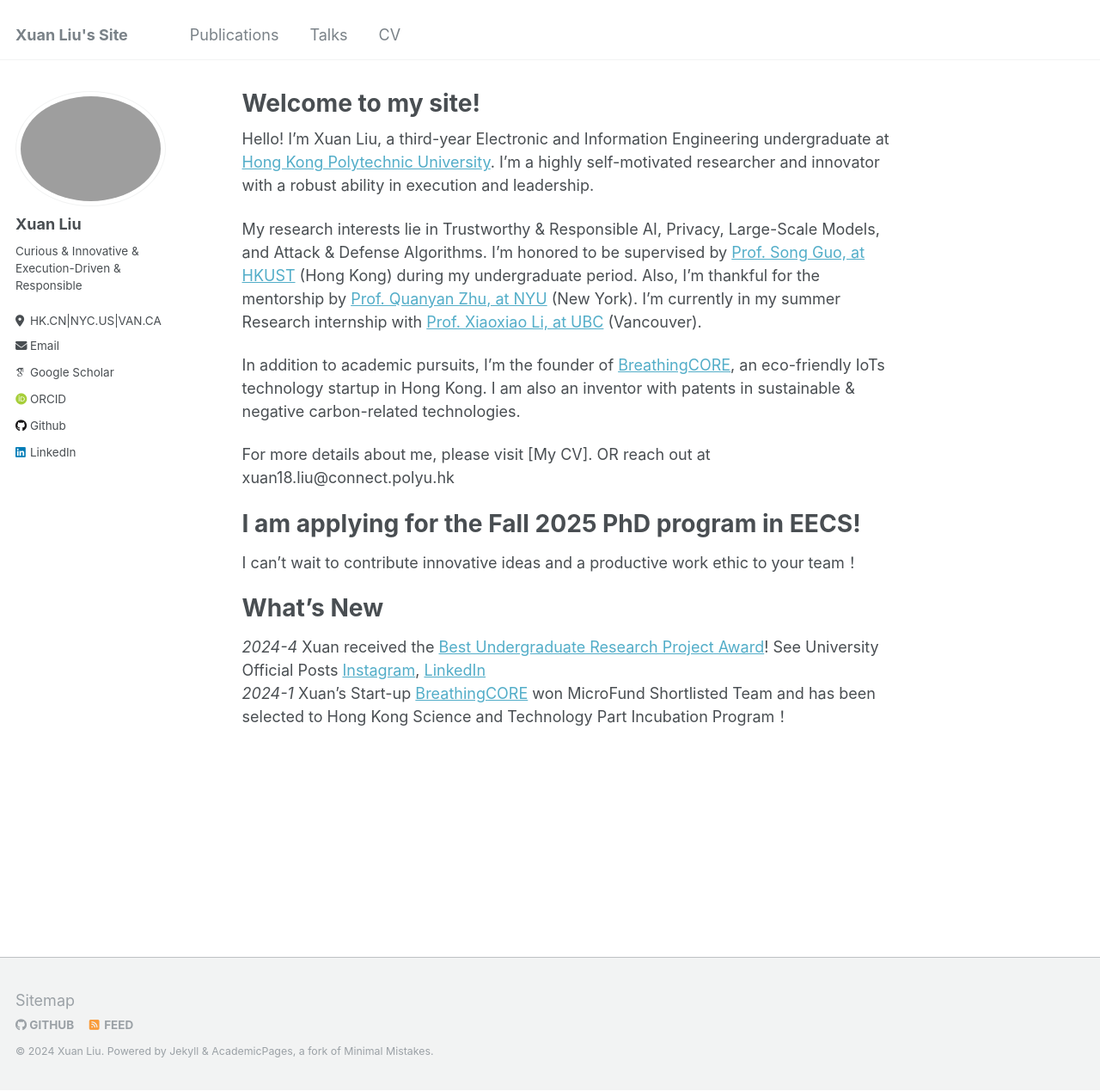
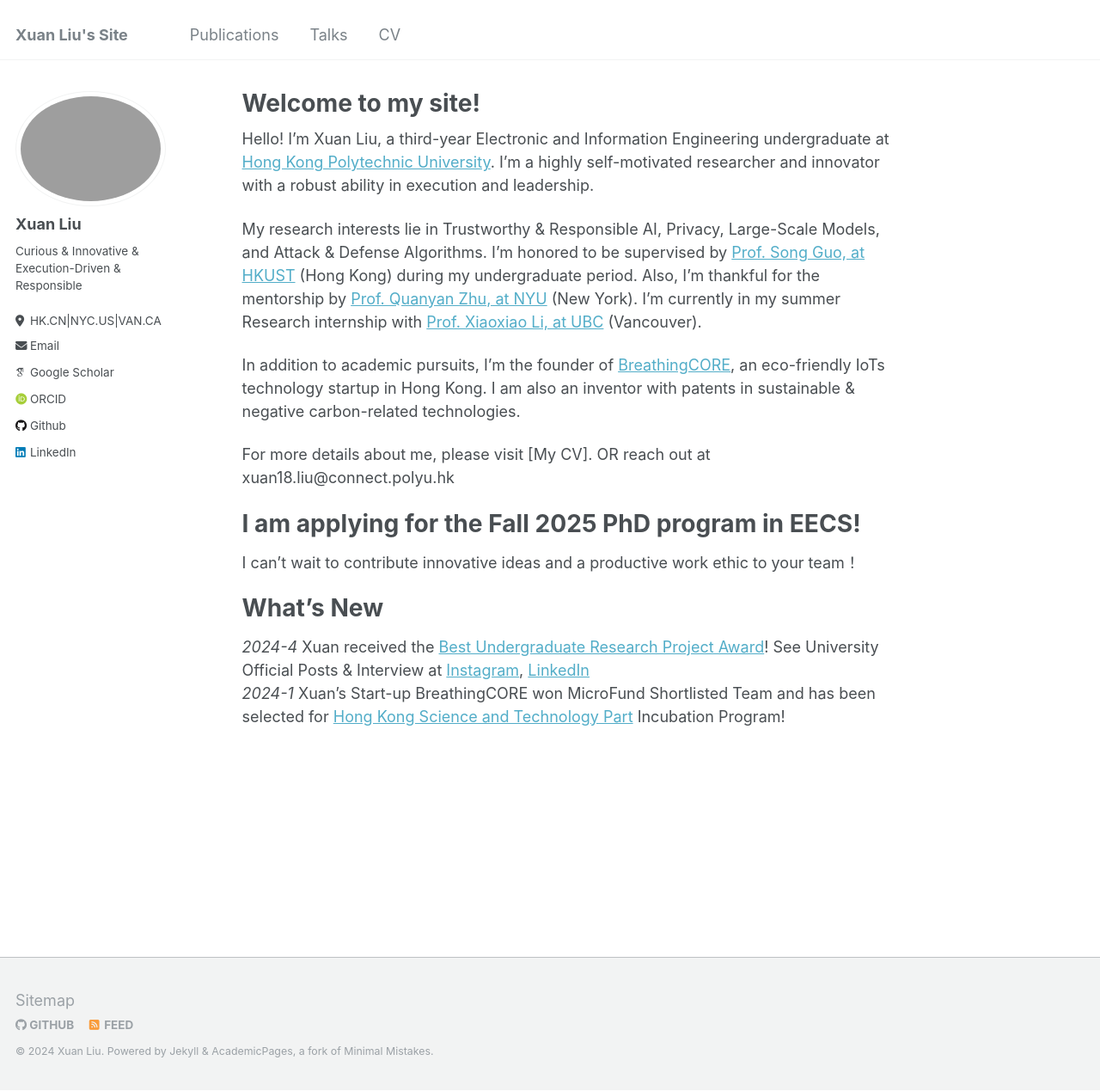
Before and after one commit to XuanL17/XuanL17.github.io, a Jekyll site: the page built from _pages/about.md, in a window 1280 px wide and 1269 px high. Shown: the whole window at 86% size. Built offline with Jekyll 4.4.1, drawn with Linux system fonts in a browser that asks for light colours; some web fonts are replaced.

Commit message:
Update about.md

```diff
--- a/_pages/about.md
+++ b/_pages/about.md
@@ -19,5 +19,5 @@ For more details about me, please visit [My CV]. OR reach out at xuan18.liu@conn
 I can't wait to contribute innovative ideas and a productive work ethic to your team！
 
 # What's New
-_2024-4_ Xuan received the [Best Undergraduate Research Project Award](https://www.polyu.edu.hk/eee/news-and-events/news/2024/2024-02-21-best-uris-research-project-award-2023/)! See University Official Posts [Instagram](https://www.instagram.com/p/C6VELkGy9f6/?utm_source=ig_web_copy_link&igsh=MzRlODBiNWFlZA==), [LinkedIn](https://www.linkedin.com/feed/update/urn:li:activity:7190543155698491392) <br>
-_2024-1_ Xuan's Start-up [BreathingCORE](breathingcore.com) won MicroFund Shortlisted Team and has been selected to Hong Kong Science and Technology Part Incubation Program！
+_2024-4_ Xuan received the [Best Undergraduate Research Project Award](https://www.polyu.edu.hk/eee/news-and-events/news/2024/2024-02-21-best-uris-research-project-award-2023/)! See University Official Posts & Interview at [Instagram](https://www.instagram.com/p/C6VELkGy9f6/?utm_source=ig_web_copy_link&igsh=MzRlODBiNWFlZA==), [LinkedIn](https://www.linkedin.com/feed/update/urn:li:activity:7190543155698491392) <br>
+_2024-1_ Xuan's Start-up BreathingCORE won MicroFund Shortlisted Team and has been selected for [Hong Kong Science and Technology Part](https://www.hkstp.org/) Incubation Program!
```
